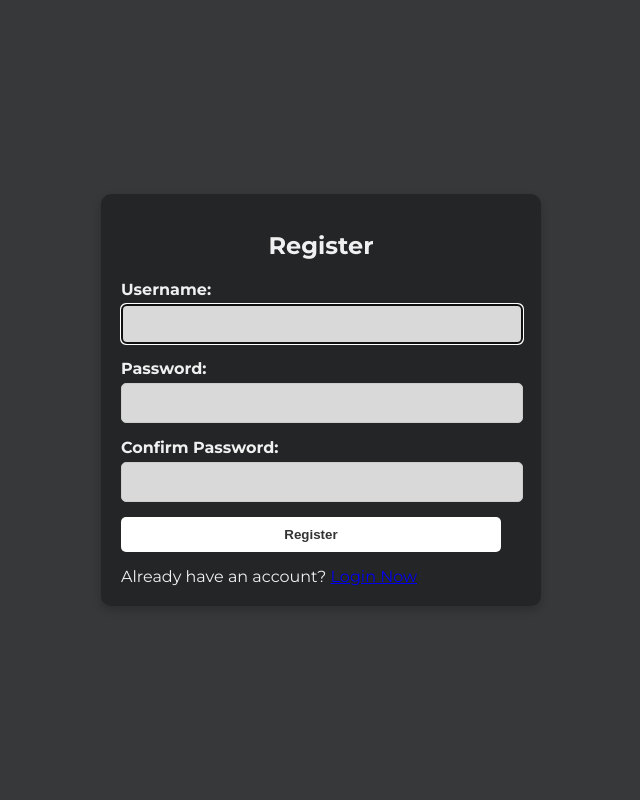
After one commit to tedskiii/tedskinventory, a Django app: page /register/ in a window 1280 px wide. The commit adds this page. Shown: the whole page, without its empty margins (319-959 px from the left). Run offline with Django 4.2, Linux system fonts and the light colour scheme.

Commit message:
Push pertama tugas 4

```diff
--- a/main/forms.py
+++ b/main/forms.py
@@ -4,4 +4,4 @@ from main.models import Product
 class ProductForm(ModelForm):
     class Meta:
         model = Product
-        fields = ["name", "price", "description", "amount"]
+        fields = ["name", "image" ,"price", "description", "amount"]
--- a/main/models.py
+++ b/main/models.py
@@ -1,7 +1,9 @@
-from django.utils import timezone
 from django.db import models
+from django.contrib.auth.models import User
 
 class Product(models.Model):
+    user = models.ForeignKey(User, on_delete=models.CASCADE)
+    image = models.ImageField(upload_to='products/', null=True, blank=True)
     name = models.CharField(max_length=255)
     price = models.CharField(max_length=255)
     description = models.TextField()
--- /dev/null
+++ b/main/templates/register.html
@@ -0,0 +1,116 @@
+{% extends 'base.html' %}
+
+{% block meta %}
+    <title>Register</title>
+{% endblock meta %}
+
+{% block content %}
+<link rel="stylesheet" href="https://fonts.googleapis.com/css?family=Montserrat:400,700" />
+  <style>
+    body, h1, h2, h3, h4, h5 {
+      font-family: 'Montserrat', sans-serif;
+    }
+    body {
+      margin: 0;
+      padding: 0;
+      background-color: #37383A;
+      color: #f0f0f0;
+      text-align: left;
+      display: flex;
+      justify-content: center;
+      align-items: center;
+      height: 100vh;
+    }
+
+    .card {
+        width: 400px;
+        padding: 20px;
+        border-radius: 10px;
+        background-color: #242526;
+        box-shadow: 0 4px 8px rgba(0, 0, 0, 0.2);
+    }
+
+    h1 {
+      font-size: 24px;
+      text-align: center;
+      margin-bottom: 20px;
+    }
+
+    .form-field {
+      margin-bottom: 15px;
+      width: 380px;
+    }
+
+    label {
+      font-weight: bold;
+      display: block;
+      margin-bottom: 5px;
+    }
+
+    input[type="text"],
+    input[type="password"] {
+      width: 100%;
+      padding: 10px;
+      border: 1px solid #ccc;
+      border-radius: 5px;
+      font-size: 16px;
+      background-color: #D9D9D9;
+    }
+
+    input[type="submit"] {
+      width: 100%;
+      background-color: #fff;
+      color: #333;
+      font-weight: bold;
+      align-items: center;
+      padding: 10px 20px;
+      border: none;
+      border-radius: 5px;
+      cursor: pointer;
+      display: block;
+      margin: 0 auto;
+    }
+
+    input[type="submit"]:hover {
+      background-color: #555;
+    }
+  </style>
+
+<div class="card">
+  <h1>Register</h1>
+
+  <form method="POST">
+    {% csrf_token %}
+    <div class="form-field">
+      <label for="{{ form.username.id_for_label }}">Username:</label>
+      {{ form.username }}
+    </div>
+
+    <div class="form-field">
+      <label for="{{ form.password1.id_for_label }}">Password:</label>
+      {{ form.password1 }}
+    </div>
+
+    <div class="form-field">
+      <label for="{{ form.password2.id_for_label }}">Confirm Password:</label>
+      {{ form.password2 }}
+    </div>
+
+    <div class="form-field">
+      <input type="submit" name="submit" value="Register" class="btn login_btn">
+    </div>
+  </form>
+
+  {% if messages %}
+  <ul>
+    {% for message in messages %}
+    <li>{{ message }}</li>
+    {% endfor %}
+  </ul>
+  {% endif %}
+
+  Already have an account? <a href="{% url 'main:login' %}">Login Now</a>
+</div>
+</div>
+
+{% endblock content %}
--- a/main/urls.py
+++ b/main/urls.py
@@ -1,9 +1,7 @@
 from django.urls import path
-from main.views import show_main
-from main.views import show_main, create_product
-from main.views import show_main, create_product, show_xml
-from main.views import show_main, create_product, show_xml, show_json
-from main.views import show_main, create_product, show_xml, show_json, show_xml_by_id, show_json_by_id
+from main.views import delete_product, show_main, create_product, show_xml, show_json, show_xml_by_id, show_json_by_id, register, login_user, logout_user, add_amount, subtract_amount, delete_product
+from django.conf import settings
+from django.conf.urls.static import static
 
 
 app_name = 'main'
@@ -15,5 +13,10 @@ urlpatterns = [
     path('json/', show_json, name='show_json'),
     path('xml/<int:id>/', show_xml_by_id, name='show_xml_by_id'),
     path('json/<int:id>/', show_json_by_id, name='show_json_by_id'),
-
-]
+    path('register/', register, name='register'),
+    path('login/', login_user, name='login'),
+    path('logout/', logout_user, name='logout'),
+    path('add_amount/<int:product_id>/', add_amount, name='add_amount'),
+    path('subtract_amount/<int:product_id>/', subtract_amount, name='subtract_amount'),
+    path('delete_product/<int:product_id>/', delete_product, name='delete_product'),
+] + static(settings.MEDIA_URL,document_root=settings.MEDIA_ROOT)
--- a/main/views.py
+++ b/main/views.py
@@ -1,39 +1,47 @@
-from django.shortcuts import render
-from django.http import HttpResponse
+from django.shortcuts import render, redirect
+from django.http import HttpResponse, HttpResponseRedirect, JsonResponse
 from django.core import serializers
-from django.http import HttpResponseRedirect
+from django.urls import reverse
 from main.forms import ProductForm
-from django.urls import reverse
 from main.models import Product
+from django.contrib.auth.forms import UserCreationForm
+from django.contrib import messages
+from django.contrib.auth import authenticate, login, logout
+from django.contrib.auth.decorators import login_required
+import datetime
 
-# Create your views here.
+@login_required(login_url='/login')
 def show_main(request):
-    products = Product.objects.all()
+    products = Product.objects.filter(user=request.user)
     total_products = products.count()
-    message = f"Kamu menyimpan {total_products} jenis pakaian pada aplikasi ini"
+    last_login = request.COOKIES.get('last_login', None)
 
     context = {
+        'user_name': request.user.username,
+        'total_products': total_products,
         'products': products,
-        'message': message,
+        'last_login': last_login,
     }
     return render(request, "main.html", context)
 
+def create_product(request):
+    form = ProductForm(request.POST, request.FILES)
 
-def create_product(request):
-    form = ProductForm(request.POST or None)
+    if form.is_valid():
+        product = form.save(commit=False)
+        product.user = request.user
+        product.save()
+        return HttpResponseRedirect(reverse('main:show_main'))
 
-    if form.is_valid() and request.method == "POST":
-        form.save()
-        return HttpResponseRedirect(reverse('main:show_main'))
     context = {'form': form}
     return render(request, "create_product.html", context)
 
 def show_xml(request):
-    data = Product.objects.all()
+    data = Product.objects.filter(user=request.user)
     return HttpResponse(serializers.serialize("xml", data), content_type="application/xml")
 
 def show_json(request):
-    data = Product.objects.all()
+    data = Product.objects.filter(user=request.user)
     return HttpResponse(serializers.serialize("json", data), content_type="application/json")
 
 def show_xml_by_id(request, id):
@@ -43,3 +51,53 @@ def show_xml_by_id(request, id):
 def show_json_by_id(request, id):
     data = Product.objects.filter(pk=id)
     return HttpResponse(serializers.serialize("json", data), content_type="application/json")
+
+def register(request):
+    form = UserCreationForm()
+    if request.method == "POST":
+        form = UserCreationForm(request.POST)
+        if form.is_valid():
+            form.save()
+            messages.success(request, 'Your account has been successfully created!')
+            return redirect('main:login')
+    context = {'form':form}
+    return render(request, 'register.html', context)
+
+def login_user(request):
+    if request.method == 'POST':
+        username = request.POST.get('username')
+        password = request.POST.get('password')
+        user = authenticate(request, username=username, password=password)
+        if user is not None:
+            login(request, user)
+            response = HttpResponseRedirect(reverse("main:show_main"))
+            response.set_cookie('last_login', str(datetime.datetime.now()))
+            return response
+        else:
+            messages.info(request, 'Sorry, incorrect username or password. Please try again.')
+    context = {}
+    return render(request, 'login.html', context)
+
+def logout_user(request):
+    logout(request)
+    response = HttpResponseRedirect(reverse('main:login'))
+    response.delete_cookie('last_login')
+    return response
+
+def add_amount(request, product_id):
+    product = Product.objects.get(pk=product_id)
+    product.amount += 1
+    product.save()
+    return redirect('main:show_main')
+
+def subtract_amount(request, product_id):
+    product = Product.objects.get(pk=product_id)
+    if product.amount > 0:
+        product.amount -= 1
+        product.save()
+    return redirect('main:show_main')
+
+def delete_product(request, product_id):
+    product = Product.objects.get(pk=product_id)
+    product.delete()
+    return redirect('main:show_main')
--- a/tedskinventory/settings.py
+++ b/tedskinventory/settings.py
@@ -132,6 +132,8 @@ USE_TZ = True
 
 STATIC_URL = 'static/'
 STATIC_ROOT = os.path.join(BASE_DIR, 'static')
+MEDIA_URL = '/media/'
+MEDIA_ROOT = os.path.join(BASE_DIR, 'media/')
 
 # Default primary key field type
 # https://docs.djangoproject.com/en/4.2/ref/settings/#default-auto-field
```
Also changed, not shown: main/templates/create_product.html (+11 -5 lines), main/templates/login.html (added, +109 -0 lines), main/templates/main.html (+96 -55 lines), README.md, main/migrations/0001_initial.py, main/migrations/0002_product_image.py (deleted), main/migrations/0003_remove_product_image.py (deleted), main/migrations/0004_product_date_added.py (deleted), main/migrations/0005_remove_product_date_added.py (deleted).
